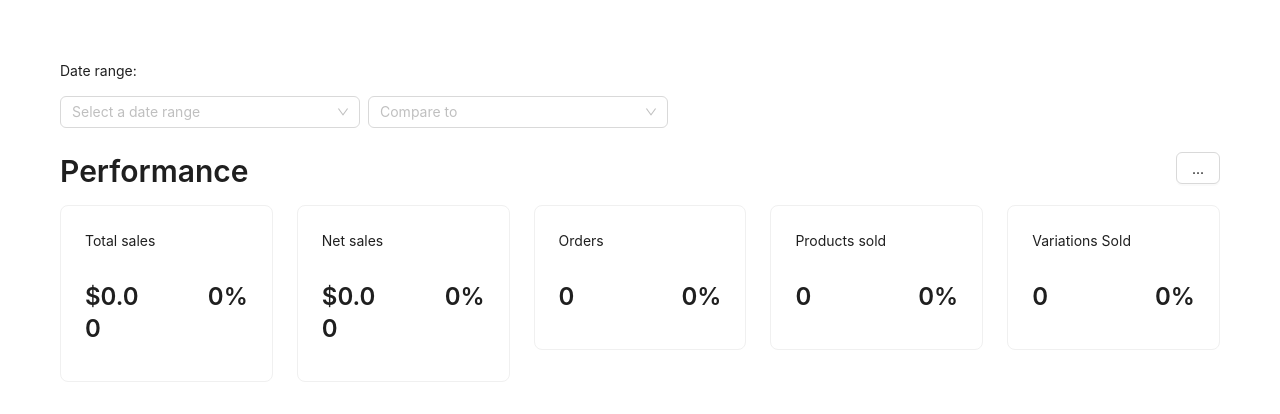
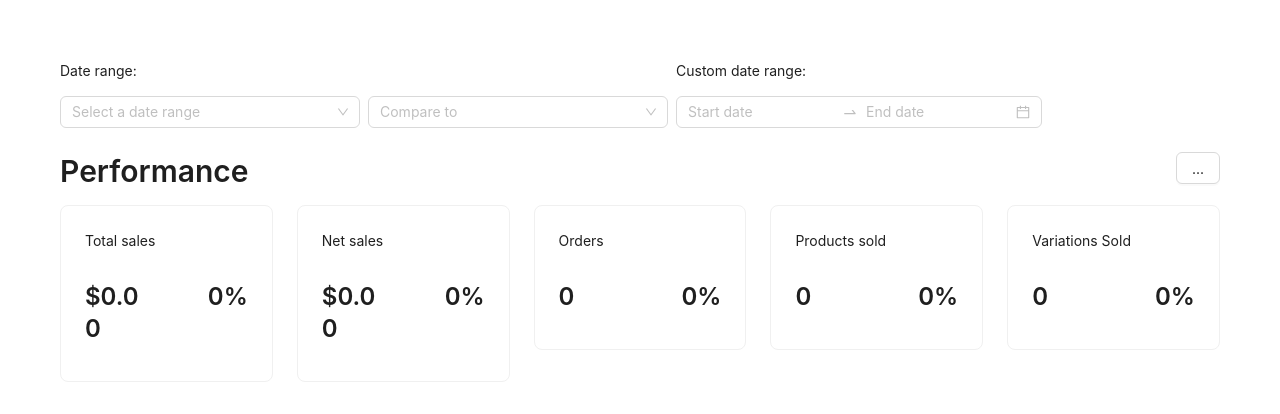
Before and after one commit to MarkSuttirak/woocommerce-analytics, a React (Create React App) app: page / in a window 1280 px wide. Shown: the top 414 px of the page. Built offline with nearby package versions, Linux system fonts and the light colour scheme.

Commit message:
Commit codes

```diff
--- a/package.json
+++ b/package.json
@@ -3,6 +3,7 @@
   "version": "0.1.0",
   "private": true,
   "dependencies": {
+    "@fortawesome/fontawesome-free": "^6.3.0",
     "@testing-library/jest-dom": "^5.16.5",
     "@testing-library/react": "^13.4.0",
     "@testing-library/user-event": "^13.5.0",
--- a/src/App.js
+++ b/src/App.js
@@ -1,13 +1,15 @@
 import logo from './logo.svg';
 import './App.css';
-import { Typography, Select, Space, Card, Button } from 'antd';
+import { Typography, Select, Space, Card, Button, DatePicker } from 'antd';
 import 'bootstrap/dist/css/bootstrap.min.css';
 
 function App() {
+  const { RangePicker } = DatePicker;
   const { Title, Text, Paragraph } = Typography;
   return (
     <div className="App">
       <header className="App-header">
+        <div className='d-inline-block'>
           <Paragraph>Date range:</Paragraph>
           <Space>
           <Select
@@ -73,7 +75,15 @@ function App() {
                 label: 'Previous year',
               },
             ]} />
+
         </Space>
+        </div>
+        <div className='d-inline-block' style={{paddingLeft:"8px"}}>
+          <Paragraph>Custom date range:</Paragraph>
+          <RangePicker />
+        </div>
+
+
       </header>
       <div className='mt-4'>
           <div className='row'>
```
Also changed, not shown: 1 other file (tests, documents, lock files or other folders). Lines whose indentation alone changed are shown as unchanged.
